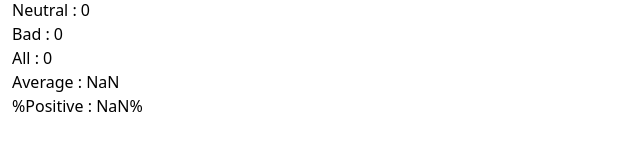
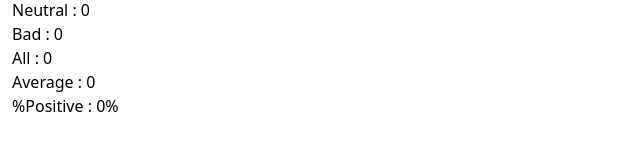
Before and after one commit to Lil-Code30/full-stack-open-course, a React (Vite) app in the folder part-1/unicafe/: page / in a window 1280 px wide. Shown: the part 152-302 px from the top of the page, without its empty margins (0-640 px from the left). Built offline with nearby package versions, Linux system fonts and the light colour scheme.

Commit message:
1.8: unicafe step 3

```diff
--- a/part-1/unicafe/src/App.jsx
+++ b/part-1/unicafe/src/App.jsx
@@ -1,5 +1,6 @@
 import { useState } from "react";
 import Button from "./components/Button";
+import Statistics from "./components/Statistics";
 
 function App() {
   const [good, setGood] = useState(0);
@@ -13,8 +14,8 @@ function App() {
   ];
 
   const total = good + neutral + bad;
-  const average = (1 * good + 0 * neutral + bad * -1) / total;
-  const positvePercentage = (good / total) * 100;
+  const average = (1 * good + 0 * neutral + bad * -1) / total || 0;
+  const positvePercentage = (good / total) * 100 || 0;
   return (
     <div className="p-3">
       <h1 className="text-3xl font-bold">Give feedback</h1>
@@ -23,13 +24,9 @@ function App() {
           <Button onClick={el.fn} text={el.text} />
         ))}
       </div>
-      <h2 className="text-2xl font-semibold mt-2">Statistics</h2>
-      <p>Good : {good}</p>
-      <p>Neutral : {neutral}</p>
-      <p>Bad : {bad}</p>
-      <p>All : {total}</p>
-      <p>Average : {average}</p>
-      <p>%Positive : {positvePercentage}%</p>
+      <Statistics
+        data={{ good, neutral, bad, total, average, positvePercentage }}
+      />
     </div>
   );
 }
--- /dev/null
+++ b/part-1/unicafe/src/components/Statistics.jsx
@@ -0,0 +1,15 @@
+export default function Statistics({ data }) {
+  const { good, neutral, bad, total, average, positvePercentage } = data;
+  console.log(positvePercentage, average);
+  return (
+    <>
+      <h2 className="text-2xl font-semibold mt-2">Statistics</h2>
+      <p>Good : {good}</p>
+      <p>Neutral : {neutral}</p>
+      <p>Bad : {bad}</p>
+      <p>All : {total}</p>
+      <p>Average : {average}</p>
+      <p>%Positive : {positvePercentage}%</p>
+    </>
+  );
+}
```
